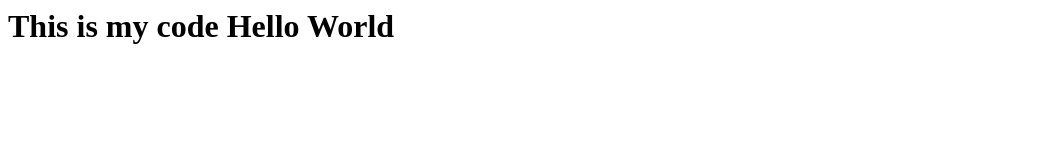
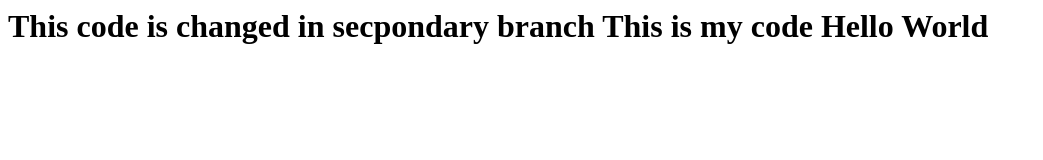
Before and after one commit to Sourabh-Ambhore/test, a plain HTML site: page index.html in a window 1280 px wide. Shown: the whole page, without its empty margins (0-1043 px from the left). Drawn offline with Linux system fonts and the light colour scheme.

Commit message:
this is in secondary branch

```diff
--- a/index.html
+++ b/index.html
@@ -1,5 +1,5 @@
 <h1>
-
+ This code is changed in secpondary branch
 This is my code	Hello World
 
 <h1/>
```
